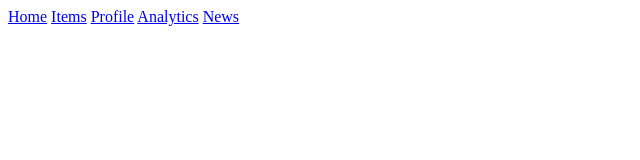
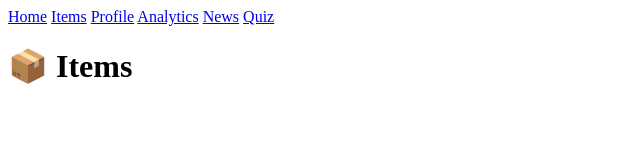
Before and after one commit to shreyash-lohare/Buggy_Repo, a plain HTML site: page Buggy_Repo/frontend/items.html in a window 1280 px wide. Shown: the whole page, without its empty margins (0-640 px from the left). Drawn offline with Linux system fonts and the light colour scheme.

Commit message:
Update items.html

```diff
--- a/Buggy_Repo/frontend/items.html
+++ b/Buggy_Repo/frontend/items.html
@@ -12,9 +12,13 @@
     <a href="profile.html">Profile</a>
     <a href="analytics.html">Analytics</a>
     <a href="news.html">News</a>
+    <a href="quiz.html">Quiz</a>
   </nav>
   <!-- fuck I think I deleted a container, god help me-->
-
+  <div class="container">
+    <h1>📦 Items</h1>
+    <div id="items-list"></div>
+  </div>
   <script src="scripts/items.js"></script>
 </body>
 </html>
```
